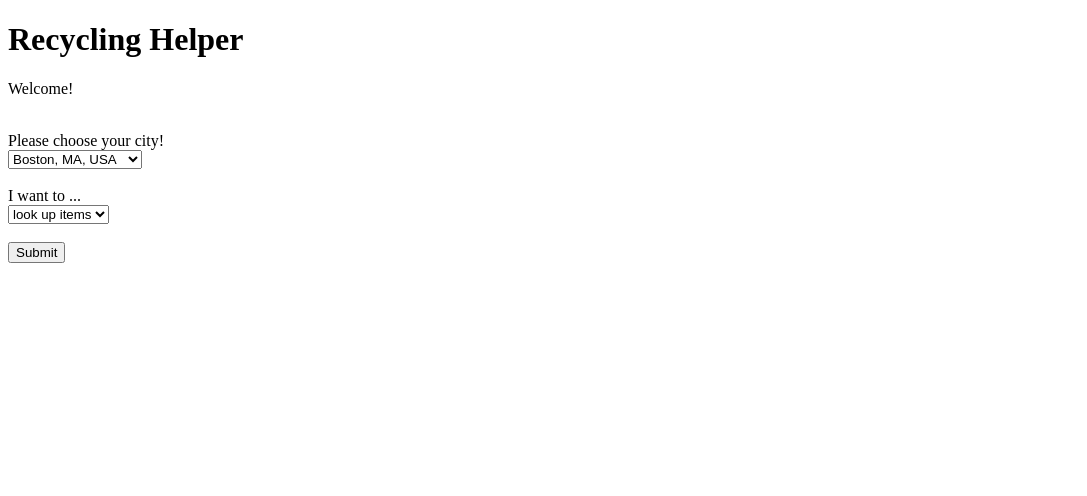
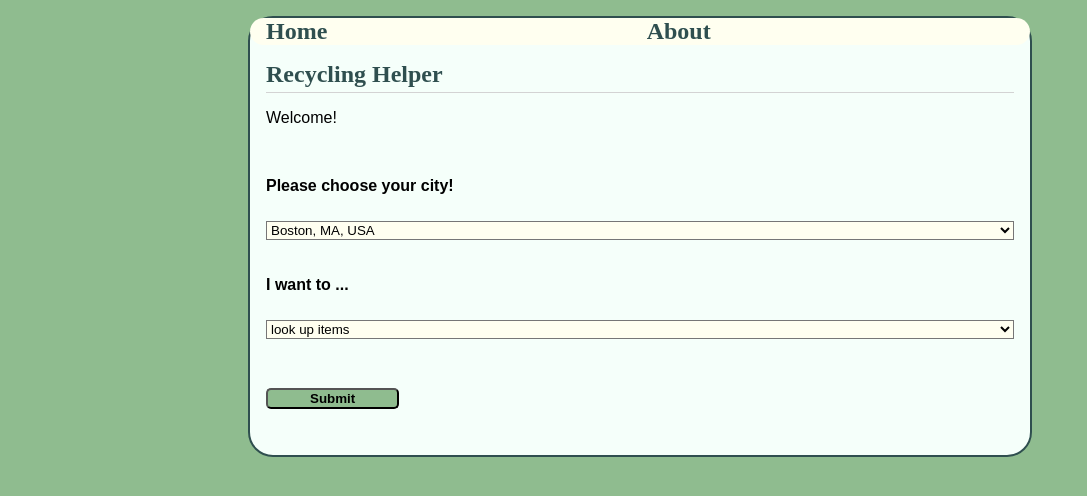
Before and after one commit to undineleopold/RecyclingHackathon, a Flask app: page / in a window 1280 px wide. Shown: the top 496 px of the page, without its empty margins (0-1087 px from the left). Run offline with Flask 2, Linux system fonts and the light colour scheme; data comes from the database, SQL or seed files in the repository.

Commit message:
use base.html, apply some styling

```diff
--- a/flaskapp_cities/cities_app.py
+++ b/flaskapp_cities/cities_app.py
@@ -95,7 +95,10 @@ def resources(city_id):
    city=get_city_db(city_id)
    return render_template('resources.html', city=city)
 
-
+#About page
+@app.route('/about', methods=['GET'])
+def about():
+    return render_template('about.html')
 
 #handle redirect to wizard and wizard inputs for city
 @app.route('/search/<city_id>', methods=['POST','GET']) #GET method allows direct navigation to here
--- a/flaskapp_cities/static/style.css
+++ b/flaskapp_cities/static/style.css
@@ -0,0 +1,101 @@
+html {
+  font-family: sans-serif;
+  background: darkseagreen;
+  padding: 1rem;
+}
+
+body {
+  max-width: 780px;
+  margin: 0 auto;
+  border-radius: 25px;
+  border: 2px solid darkslategray;
+  background: mintcream;
+}
+
+h1, h2, h3, h4, h5, h6 {
+  font-family: serif;
+  color: darkslategray;
+  margin: 1rem 0;
+}
+
+a {
+  color: darkslategray;
+}
+
+hr {
+  border: none;
+  border-top: 1px solid lightgray;
+}
+
+nav {
+  background: ivory;
+  border-radius: 25px;
+  display: flex;
+  align-items: center;
+  padding: 0 0.5rem;
+}
+
+
+nav h1 {
+  flex: auto;
+  margin: 0;
+}
+
+nav h1 a {
+  text-decoration: none;
+  padding: 0.25rem 0.5rem;
+}
+
+.content {
+  padding: 0 1rem 1rem;
+}
+
+.content > header {
+  border-bottom: 1px solid lightgray;
+  display: flex;
+  align-items: flex-end;
+}
+
+.content > header h1 {
+  flex: auto;
+  margin: 1rem 0 0.25rem 0;
+}
+
+.content:last-child {
+  margin-bottom: 0;
+}
+
+.content form {
+  margin: 1em 0;
+  display: flex;
+  flex-direction: column;
+}
+
+.content label {
+  font-weight: bold;
+  margin-bottom: 0.5em;
+}
+
+.content input, .content textarea{
+  margin-bottom: 1em;
+}
+
+
+.content textarea {
+  margin-bottom: 1em;
+  min-height: 12em;
+  resize: vertical;
+}
+
+select{
+  background: ivory;
+}
+
+input[type=submit] {
+  align-self: start;
+  min-width: 10em;
+  background: darkseagreen;
+  border-radius: 5px;
+  font-weight:bold;
+  margin-top: 1em;
+}
--- a/flaskapp_cities/templates/about.html
+++ b/flaskapp_cities/templates/about.html
@@ -0,0 +1 @@
+{% extends 'base.html' %}
--- a/flaskapp_cities/templates/base.html
+++ b/flaskapp_cities/templates/base.html
@@ -3,6 +3,7 @@
 <link rel="stylesheet" href="{{ url_for('static', filename='style.css') }}">
 <nav>
   <h1><a href="{{ url_for('index') }}">Home</a></h1>
+  <h1><a href="{{ url_for('about') }}">About</a></h1>
 </nav>
 <section class="content">
   <header>
--- a/flaskapp_cities/templates/home.html
+++ b/flaskapp_cities/templates/home.html
@@ -1,9 +1,15 @@
-<!DOCTYPE html>
-<html>
+{% extends 'base.html' %}
 
-<body>
+
+{% block header %}
 <h1>Recycling Helper</h1>
+
+{% endblock %}
+
+
+{% block content %}
 <p>Welcome!</p><br>
+
 
 <form action="{{ url_for('handle_data') }}" method="post">
     <label for="city">Please choose your city!</label><br>
@@ -20,6 +26,4 @@
     <input type="submit" value="Submit">
 </form>
 
-
-</body>
-</html>
+{% endblock %}
--- a/flaskapp_cities/templates/wizard.html
+++ b/flaskapp_cities/templates/wizard.html
@@ -8,7 +8,7 @@
 
 {% block content %}
 <form action="{{url_for('search', city_id=city[0])}}" method="post" autocomplete="off">
-    <label for="search">Search item</label><br>
+    <label for="search">Look up item</label><br>
     <input id="autocomplete" type="text" name="search" list="materials">
     <input type="submit" value="Submit">
     <datalist id="materials">
```
Also changed, not shown: flaskapp_cities/templates/resources.html (+8 -5 lines).
